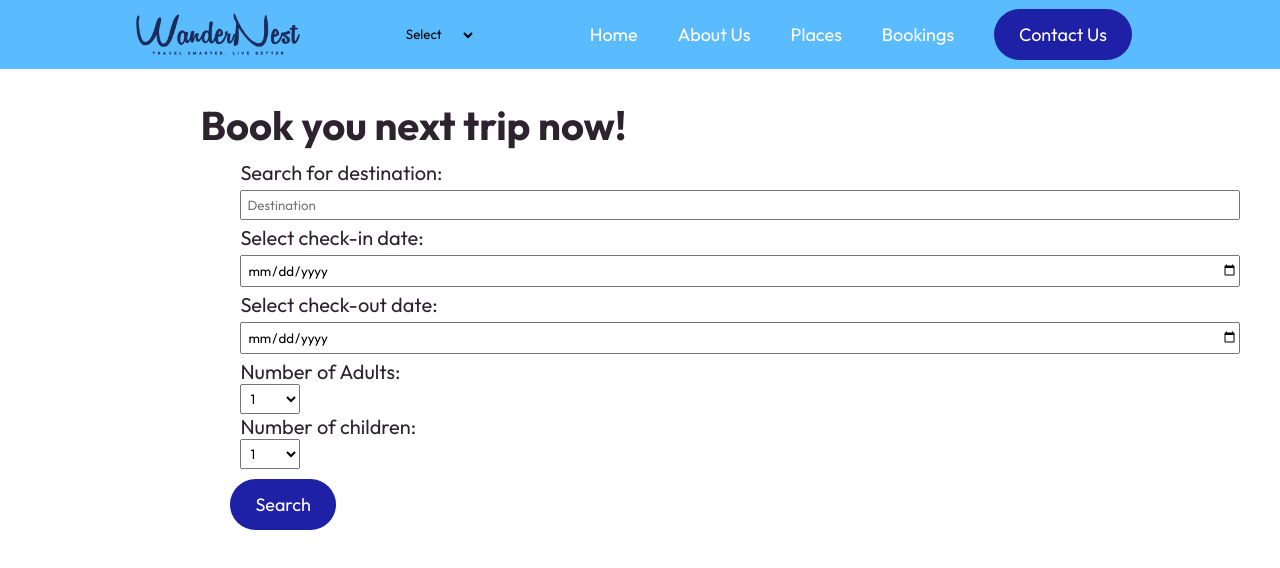
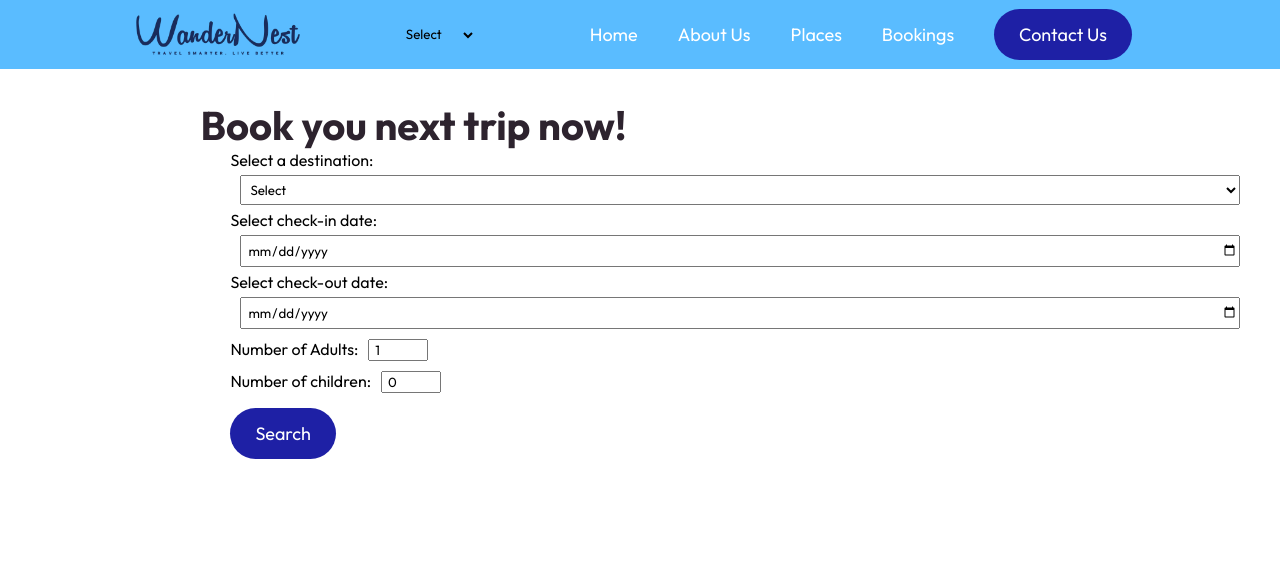
Before and after one commit to dhairvi05/travel-website, a React (Vite) app: page /bookings in a window 1280 px wide. Shown: the top 568 px of the page. Built offline with nearby package versions, Linux system fonts and the light colour scheme.

Commit message:
updated website

```diff
--- a/src/App.jsx
+++ b/src/App.jsx
@@ -9,6 +9,7 @@ import Customer from './Components/CustomerPlaces/Customer'
 import Bookings from './Components/Bookings/Bookings'
 import Placedetails from './Components/Placedata/Placedetails'
 import Hotels from './Components/Hotels/Hotels'
+import Bookhotel from './Components/Bookhotel/Bookhotel'
 
 function App() {
   return(<>
@@ -35,6 +36,7 @@ function App() {
                                                </>}/>
               <Route path='/placedetails/:placeName' element={<Placedetails/>}/>
               <Route path='/hotels/:placeName' element={<Hotels/>}/>
+              <Route path='/book/:placeName/:hotelName' element={<Bookhotel/>}/>
              </Routes>
            </Router>
          </>
--- /dev/null
+++ b/src/Components/Bookhotel/Bookhotel.css
@@ -0,0 +1,10 @@
+.form {
+    display: flex;
+    flex-direction: column;
+    align-items: start;
+    justify-content: start;
+    gap: 15px;
+    padding-top: 5px;
+    font-size: 25px;
+    color: #2e2323;
+}
--- /dev/null
+++ b/src/Components/Bookhotel/Bookhotel.jsx
@@ -0,0 +1,53 @@
+import React, {useState} from 'react'
+import {useParams} from 'react-router-dom'
+import './Bookhotel.css'
+
+function Bookhotel() {
+    const {place, hotelName} = useParams();
+    const [adults, setAdults] = useState(1);
+    const [kids, setKids] = useState(0);
+    const [checkIn, setCheckIn] = useState('');
+    const [checkOut, setCheckOut] = useState('');
+    const [payment, setPayment] = useState('');
+
+    const handleBooking = (e) => {
+        e.preventDefault();
+        alert(`Booking confirmed at ${hotelName} in ${place}! \n Adults: ${adults} \n Kids: ${kids}\n From: ${checkIn} To: ${checkOut} \n Payment: ${payment}`);
+    };
+
+    return(
+        <div className='container'>
+            <h1 className='mt-[90px] text-[50px] text-[##2e2323]'>Book {decodeURIComponent(hotelName)}</h1>
+            <form className='form' onSubmit={handleBooking}>
+                <div>
+                    <label>Check-in Date: </label>
+                    <input type='date' value={checkIn} onChange={(e) => setCheckIn(e.target.value)} required/>
+                </div>
+                <div>
+                    <label>Check-out Date: </label>
+                    <input type='date' value={checkOut} onChange={(e) => setCheckOut(e.target.value)} required/>
+                </div>
+                <div>
+                    <label>Number of Adults: </label>
+                    <input type='number' min='1' value={adults} onChange={(e) => setAdults(e.target.value)} required/>
+                </div>
+                <div>
+                    <label>Number of Kids: </label>
+                    <input type='number' min='0' value={kids} onChange={(e) => setKids(e.target.value)} required/>
+                </div>
+                <div>
+                    <label>Select Payment Method:</label>
+                    <select value={payment} onChange={(e) => setPayment(e.target.value)} required>
+                        <option value="">Select</option>
+                        <option value="UPI">UPI</option>
+                        <option value="Credit/Debit Card">Credit/Debit Card</option>
+                    </select>
+                </div>
+                <div>
+                    <button className='btn' type='submit'>Confirm Boooking</button>
+                </div>
+            </form>
+        </div>
+    );
+}
+export default Bookhotel
--- a/src/Components/Bookings/Bookings.jsx
+++ b/src/Components/Bookings/Bookings.jsx
@@ -4,36 +4,51 @@ import './Bookings.css'
 
 function Bookings() {
         const [destination, setDestination] = useState('');
+        const [adults, setAdults] = useState(1);
+        const [kids, setKids] = useState(0);
+        const [checkIn, setCheckIn] = useState('');
+        const [checkOut, setCheckOut] = useState('');
         const navigate = useNavigate();
-    const handleSearch = () => {
+        const handleSubmit = () => {
             if(destination.trim() != '') {
-            navigate('/hotels',{state: {destination}});
+                navigate(`/hotels/${destination}`);
             }
         };
 
     return(
         <div className='container'>
             <h2 className='text-[40px] text-[#2d232e] mt-[100px] ml-[-30px]'>Book you next trip now!</h2>
+            <form onSubmit={handleSubmit}>
                 <div className='book-place'>
-                <p className='pt-[10px]'>Search for destination:</p>
-                <input type='text' placeholder='Destination' className='destination'
-                    value={destination} onChange={(e) => setDestination(e.target.value)} />
-                <p>Select check-in date:</p>
-                <input type='date' className='destination' />
-                <p>Select check-out date:</p>
-                <input type='date' className='destination'/>
-                <p>Number of Adults:</p>
-                <select className='py-[5px] pl-[5px] my-[5px mx-[10px] w-[60px]'>
-                    <option>1</option>
-                    <option>2</option>
-                </select>
-                <p>Number of children:</p>
-                <select className='py-[5px] pl-[5px] my-[5px mx-[10px] w-[60px]'>
-                    <option>1</option>
-                    <option>2</option>
+                    <div>
+                        <label>Select a destination:</label>
+                        <select className='pt-[10px] destination' value={destination} onChange={(e) => setDestination(e.target.value)} required>
+                            <option value=''>Select</option>
+                            <option value='India'>India</option>
+                            <option value='Hawaii'>Hawaii</option>
+                            <option value='Australia'>Australia</option>
+                            <option value='Paris'>Paris</option>
                         </select>
                     </div>
-            <button className='btn bg-center my-[10px] flex items-center justify-center' onClick={handleSearch}>Search</button>
+                    <div>
+                        <label>Select check-in date:</label>
+                        <input type='date' className='destination' required/>
+                    </div>
+                    <div>
+                        <label>Select check-out date:</label>
+                        <input type='date' className='destination' required/>
+                    </div>
+                    <div>
+                        <label>Number of Adults:</label>
+                        <input type='number' min='1' value={adults} onChange={(e) => setAdults(e.target.value)} className='py-[1px] pl-[5px] my-[5px] mx-[10px] w-[60px]' required/>
+                    </div>
+                    <div>
+                        <label>Number of children:</label>
+                        <input type='number' min='0' min='0' value={kids} onChange={(e) => setKids(e.target.value)} className='py-[1px] pl-[5px] my-[5px] mx-[10px] w-[60px]' required/>
+                    </div>
+                </div>
+                    <button className='btn bg-center my-[10px] flex items-center justify-center' type='submit'>Search</button>
+            </form>
         </div>
     );
 }
--- a/src/Components/Hotels/Hotels.jsx
+++ b/src/Components/Hotels/Hotels.jsx
@@ -1,12 +1,15 @@
 import React from 'react'
-import {useLocation, useParams} from 'react-router-dom'
+import {useLocation, useParams, useNavigate} from 'react-router-dom'
 import './Hotels.css'
 import Hotelsdata from './Hotelsdata.js'
+import Bookhotel from '../Bookhotel/Bookhotel.jsx'
 
 function Hotels() {
         const {placeName} = useParams();
         const placeKey = placeName.charAt(0).toUpperCase() + placeName.slice(1).toLowerCase();
         const hotels = Hotelsdata[placeKey];
+        const navigate = useNavigate();
+
         return(
             <div className="container">
                 <h1 className="hotels-title pt-[100px] text-[60px] text-[#2e2323]">Hotels in {placeKey}:</h1>
@@ -27,7 +30,7 @@ function Hotels() {
                             <p><strong>Price:</strong> {hotel.price}</p>
                             <p><strong>Rating:</strong> ⭐ {hotel.rating}</p>
                             <div className='pt-[20px]'>
-                                <button className='btn'>Book Now</button>
+                                <button className='btn' onClick={() => navigate(`/book/${placeKey}/${encodeURIComponent(hotel.name)}`)}>Book Now</button>
                             </div>
                         </div>
                     </div>
--- a/src/Components/Places/Places.css
+++ b/src/Components/Places/Places.css
@@ -3,7 +3,8 @@
     width: 90%;
     display: flex;
     align-items: center;
-    justify-content: space-between;
+    justify-content: center;
+    gap: 50px;
 }
 .place img {
     width: 100%;
@@ -12,27 +13,32 @@
     height: 345px;
 }
 .place {
-    flex-basis: 30%;
   position: relative;
+  width: 100%;
+  max-width: 400px; /* adjust as needed */
+  aspect-ratio: 4 / 3; /* maintain proportion */
+  overflow: hidden;
+  border-radius: 12px;
+  cursor: pointer;
+}
+.hawai {
+  width: 100%;
+  height: 100%;
+  object-fit: cover;
+  display: block;
 }
 .caption {
-    border-radius: 10px;
   position: absolute;
-    top: 0;
-    left: 0;
-    bottom: 0;
-    right: 0;
-    background: rgba(0,15,152,0.3);
+  top: 0; left: 0; right: 0; bottom: 0;
+  background: rgba(0, 15, 152, 0.3);
   display: flex;
   align-items: center;
   justify-content: center;
-    flex-direction: column;
-    color: whitesmoke;
-    cursor: pointer;
+  color: white;
   font-size: 24px;
   opacity: 0;
-    padding-top: 70%;
-    transition: 0.4s;
+  transition: opacity 0.4s ease;
+  pointer-events: none; /* avoids hover blocking */
 }
 .place:hover .caption {
     opacity: 1;
--- a/src/Components/Places/Places.jsx
+++ b/src/Components/Places/Places.jsx
@@ -1,4 +1,5 @@
 import React from 'react'
+import {Link} from 'react-router-dom'
 import './Places.css'
 import India from '../../assets/India.avif'
 import Europe from '../../assets/Europe.jpg'
@@ -7,24 +8,22 @@ import hawai from '../../assets/hawai.webp'
 function Places() {
     return(
         <div className='places'>
+            <Link to='/placedetails/India'>
                 <div className='place'>
-                <img src={India} alt="" className='india'/>
+                    <img src={India} alt="" className='india mr-[50px]'/>
                     <div className='caption'>
                         <p>India</p>
                     </div>
                 </div>
-            <div className='place'>
-                <img src={Europe} alt="" className='europe'/>
-                <div className='caption'>
-                    <p>Europe</p>
-                </div>
-            </div>
+            </Link>
+            <Link to='/placedetails/Hawaii'>
                 <div className='place'>
                     <img src={hawai} alt="" className='hawai'/>
                     <div className='caption'>
                         <p>Hawaii</p>
                     </div>
                 </div>
+            </Link>
         </div>
     );
 }
```
Lines whose indentation alone changed are shown as unchanged.
